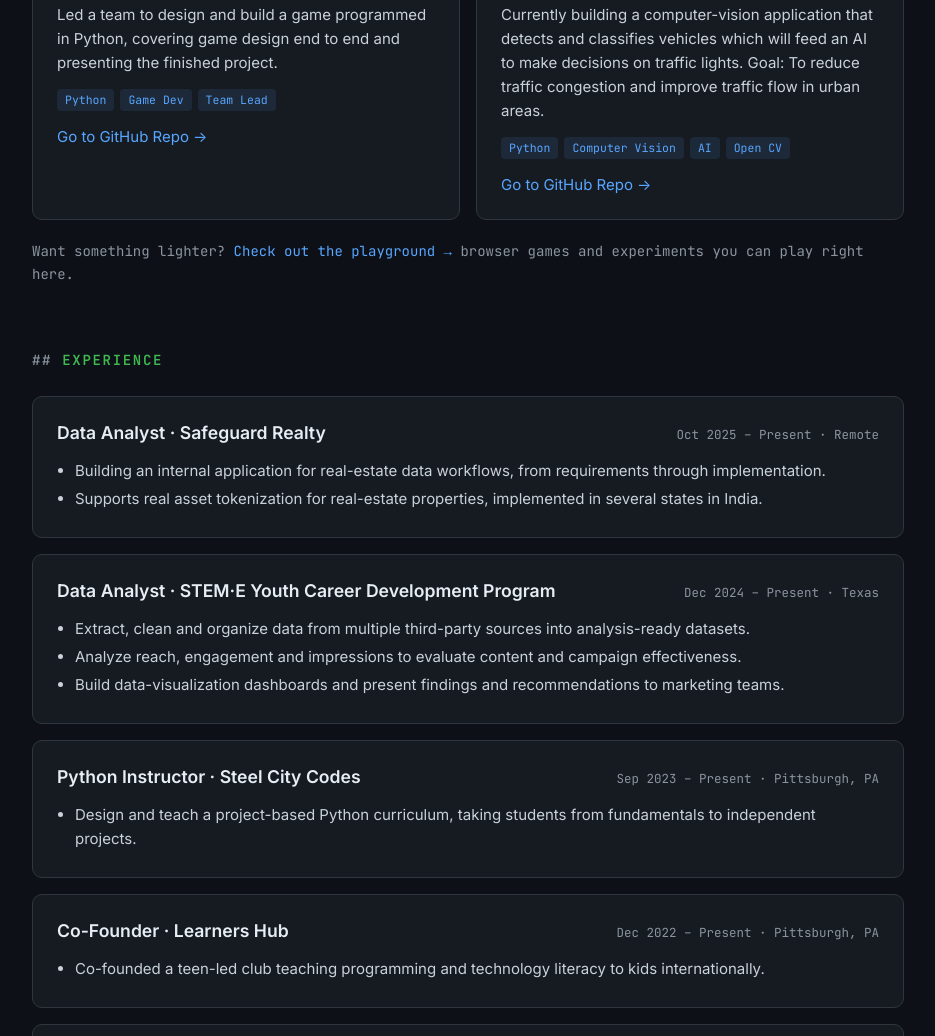
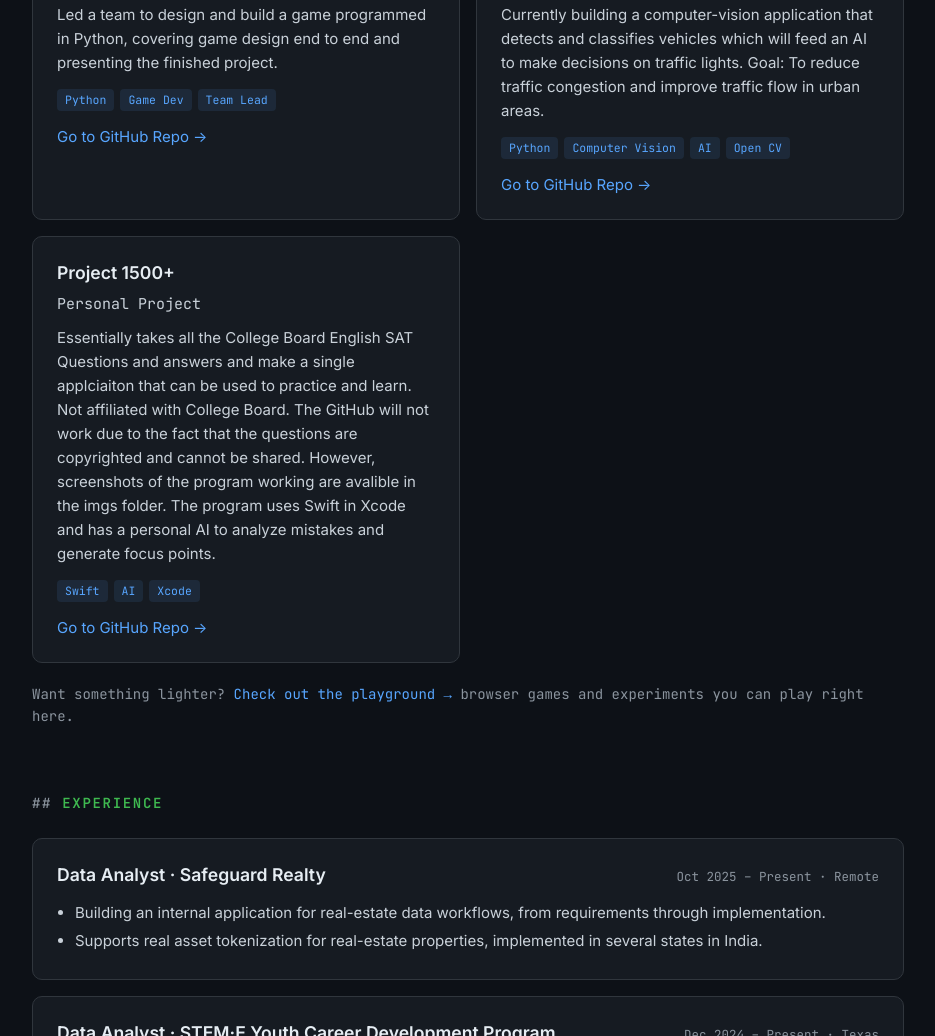
Before and after one commit to sryerram05/Resume, a plain HTML site: page index.html in a window 1280 px wide. Shown: the part 1274-2310 px from the top of the page, without its empty margins (172-1107 px from the left). Drawn offline with Linux system fonts and the light colour scheme.

Commit message:
Add Project 1500 card to index.html
Added a new project card for Project 1500, detailing its purpose and technologies used.

```diff
--- a/index.html
+++ b/index.html
@@ -212,6 +212,19 @@
         <div class="tags"><span class="tag">Python</span><span class="tag">Computer Vision</span><span class="tag">AI</span><span class="tag">Open CV</span></div>
         <p style="margin-top:14px"><a href="https://github.com/sryerram05/trafficLightCV" target="_blank" rel="noopener">Go to GitHub Repo →</a></p>
       </div>
+
+      <div class="card">
+        <h3>Project 1500+</h3>
+        <p class="meta">Personal Project</p>
+        <p>
+          Essentially takes all the College Board English SAT Questions and answers and make a single applciaiton that can be used to practice and learn. Not affiliated with College Board.
+          The GitHub will not work due to the fact that the questions are copyrighted and cannot be shared. However, screenshots of the program working are avalible in the imgs folder.
+          The program uses Swift in Xcode and has a personal AI to analyze mistakes and generate focus points.
+        </p>
+        <div class="tags"><span class="tag">Swift</span><span class="tag">AI</span><span class="tag">Xcode</span></div>
+        <p style="margin-top:14px"><a href="https://github.com/sryerram05/proj-1500" target="_blank" rel="noopener">Go to GitHub Repo →</a></p>
+      </div>
+
     </div>
 
     <p style="margin-top:20px; font-family:var(--mono); font-size:14px; color:var(--muted)">
```
